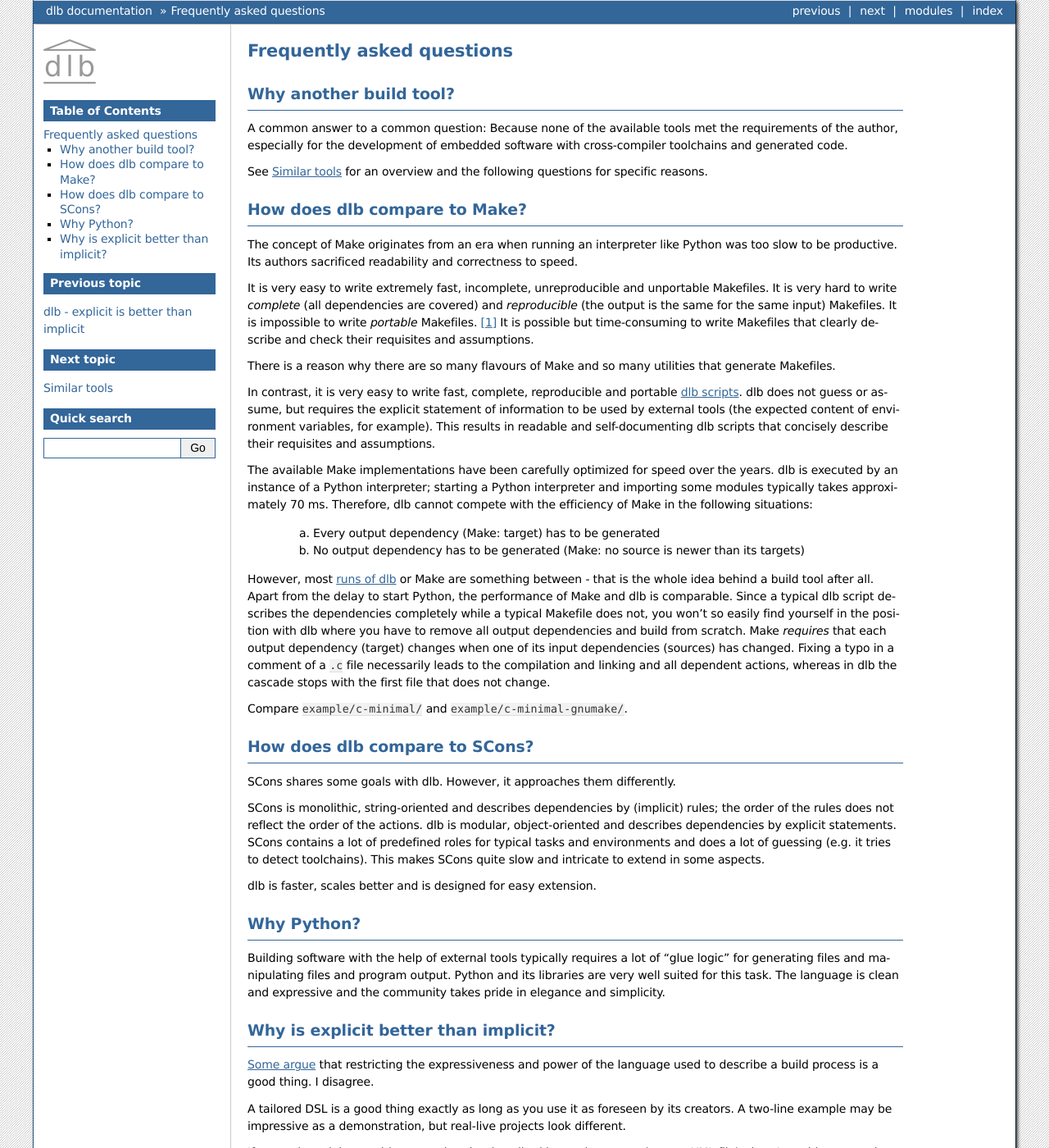
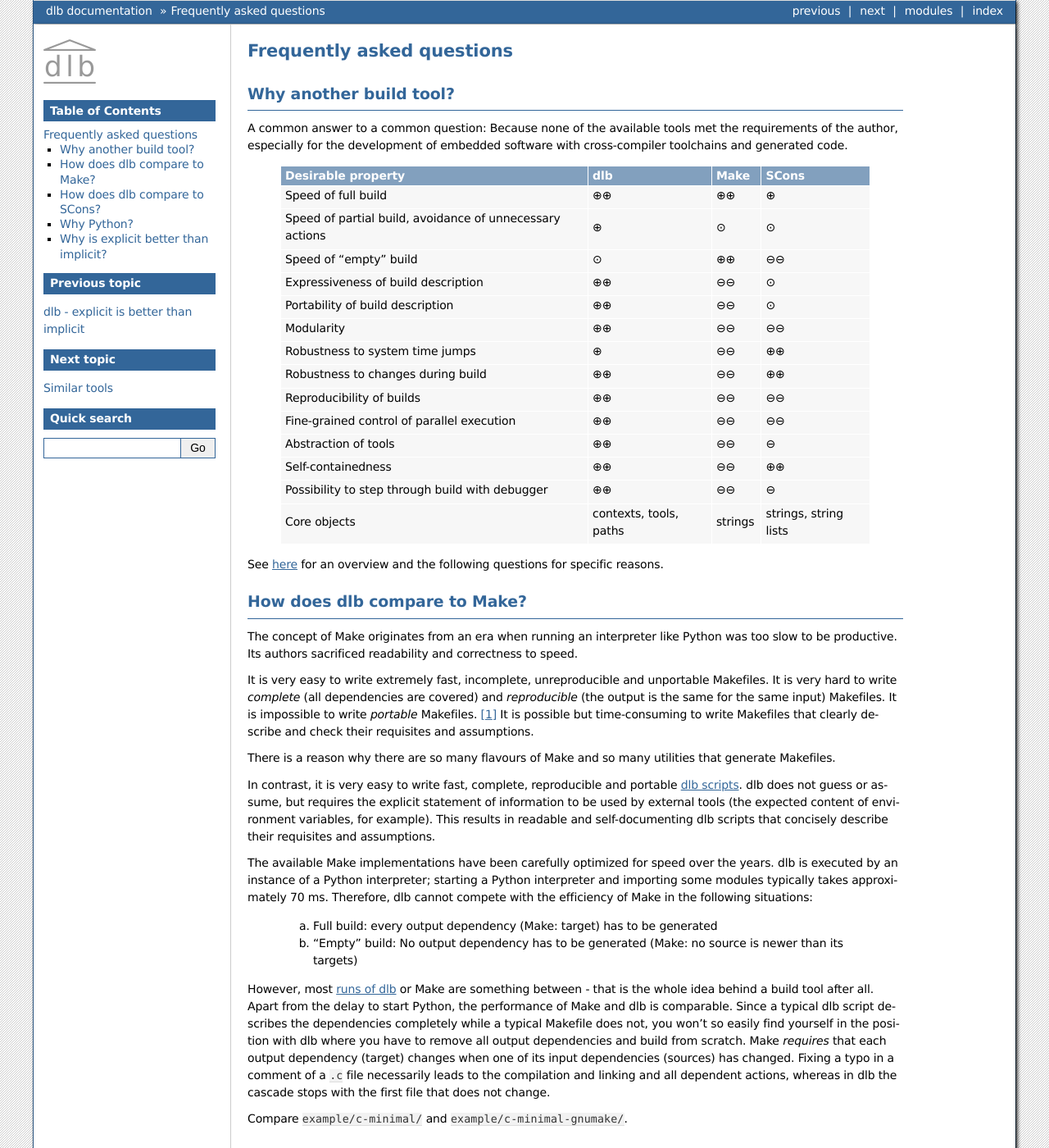
Before and after one commit to dlu-ch/dlb, a Sphinx documentation site: the page built from doc/faq.rst, in a window 1280 px wide and 1400 px high. Shown: the whole window at 82% size. Built offline with Sphinx 7.4.7, drawn with Linux system fonts in a browser that asks for light colours.

Commit message:
Add comparison table to FAQ

```diff
--- a/doc/faq.rst
+++ b/doc/faq.rst
@@ -7,7 +7,59 @@ Why another build tool?
 A common answer to a common question: Because none of the available tools met the requirements of the author,
 especially for the development of embedded software with cross-compiler toolchains and generated code.
 
-See :ref:`similar_tools` for an overview and the following questions for specific reasons.
+   +----------------------------+---------------+---------------+---------------+
+   | Desirable property         | dlb           | Make          | SCons         |
+   +============================+===============+===============+===============+
+   | Speed of full build        | |plusplus|    | |plusplus|    | |plus|        |
+   +----------------------------+---------------+---------------+---------------+
+   | Speed of partial build,    | |plus|        | |avg|         | |avg|         |
+   | avoidance of unnecessary   |               |               |               |
+   | actions                    |               |               |               |
+   +----------------------------+---------------+---------------+---------------+
+   | Speed of "empty" build     | |avg|         | |plusplus|    | |minusminus|  |
+   +----------------------------+---------------+---------------+---------------+
+   | Expressiveness             | |plusplus|    | |minusminus|  | |avg|         |
+   | of build description       |               |               |               |
+   +----------------------------+---------------+---------------+---------------+
+   | Portability                | |plusplus|    | |minusminus|  | |avg|         |
+   | of build description       |               |               |               |
+   +----------------------------+---------------+---------------+---------------+
+   | Modularity                 | |plusplus|    | |minusminus|  | |minusminus|  |
+   +----------------------------+---------------+---------------+---------------+
+   | Robustness to              | |plus|        | |minusminus|  | |plusplus|    |
+   | system time jumps          |               |               |               |
+   +----------------------------+---------------+---------------+---------------+
+   | Robustness to              | |plusplus|    | |minusminus|  | |plusplus|    |
+   | changes during build       |               |               |               |
+   +----------------------------+---------------+---------------+---------------+
+   | Reproducibility of builds  | |plusplus|    | |minusminus|  | |minusminus|  |
+   +----------------------------+---------------+---------------+---------------+
+   | Fine-grained control       | |plusplus|    | |minusminus|  | |minusminus|  |
+   | of parallel execution      |               |               |               |
+   +----------------------------+---------------+---------------+---------------+
+   | Abstraction of tools       | |plusplus|    | |minusminus|  | |minus|       |
+   +----------------------------+---------------+---------------+---------------+
+   | Self-containedness         | |plusplus|    | |minusminus|  | |plusplus|    |
+   +----------------------------+---------------+---------------+---------------+
+   | Possibility to step        | |plusplus|    | |minusminus|  | |minus|       |
+   | through build with         |               |               |               |
+   | debugger                   |               |               |               |
+   +----------------------------+---------------+---------------+---------------+
+   | Core objects               | contexts,     | strings       | strings,      |
+   |                            | tools, paths  |               | string lists  |
+   +----------------------------+---------------+---------------+---------------+
+
+.. |plus| replace:: ⊕
+
+.. |plusplus| replace:: ⊕⊕
+
+.. |minus| replace:: ⊖
+
+.. |minusminus| replace:: ⊖⊖
+
+.. |avg| replace:: ⊙
+
+See :ref:`here <similar_tools>` for an overview and the following questions for specific reasons.
 
 
 How does dlb compare to Make?
@@ -34,8 +86,8 @@ dlb is executed by an instance of a Python interpreter; starting a Python interp
 typically takes approximately 70 ms.
 Therefore, dlb cannot compete with the efficiency of Make in the following situations:
 
-   a. Every output dependency (Make: target) has to be generated
-   b. No output dependency has to be generated (Make: no source is newer than its targets)
+   a. Full build: every output dependency (Make: target) has to be generated
+   b. "Empty" build: No output dependency has to be generated (Make: no source is newer than its targets)
 
 However, most :term:`runs of dlb <run of dlb>` or Make are something between - that is the whole idea behind a build
 tool after all.
```
